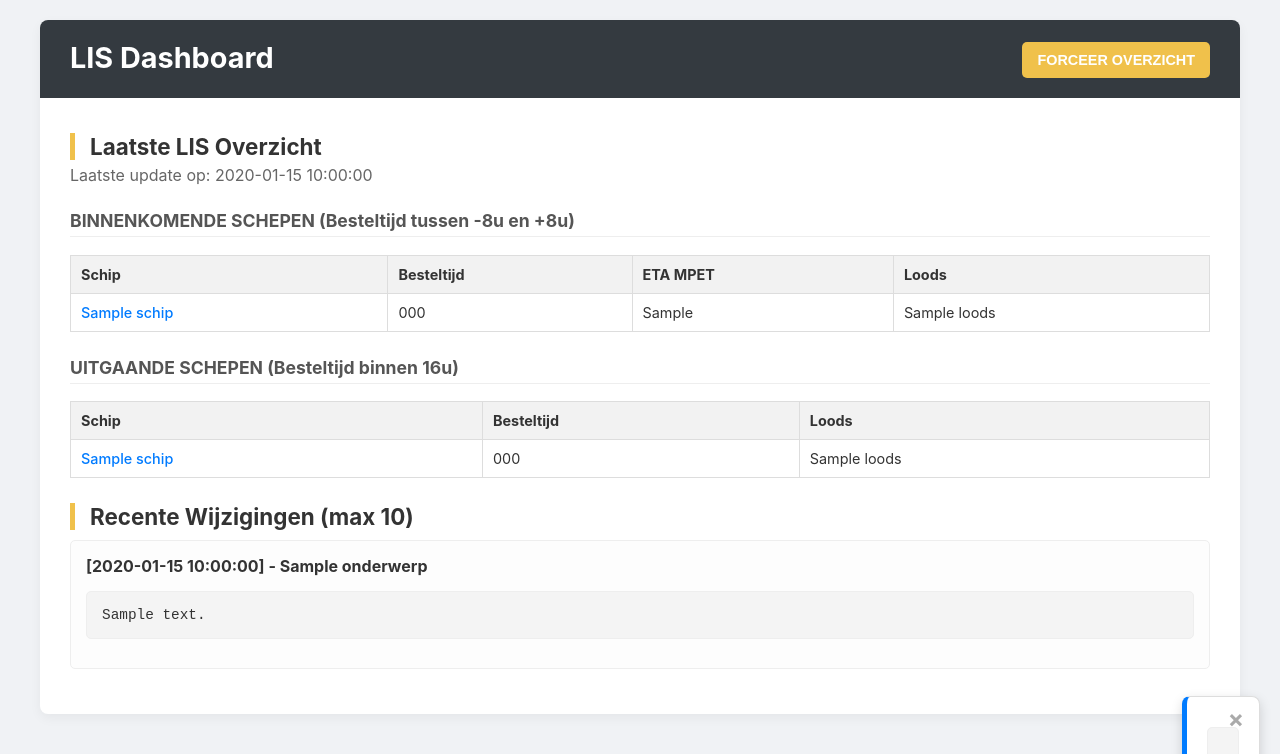
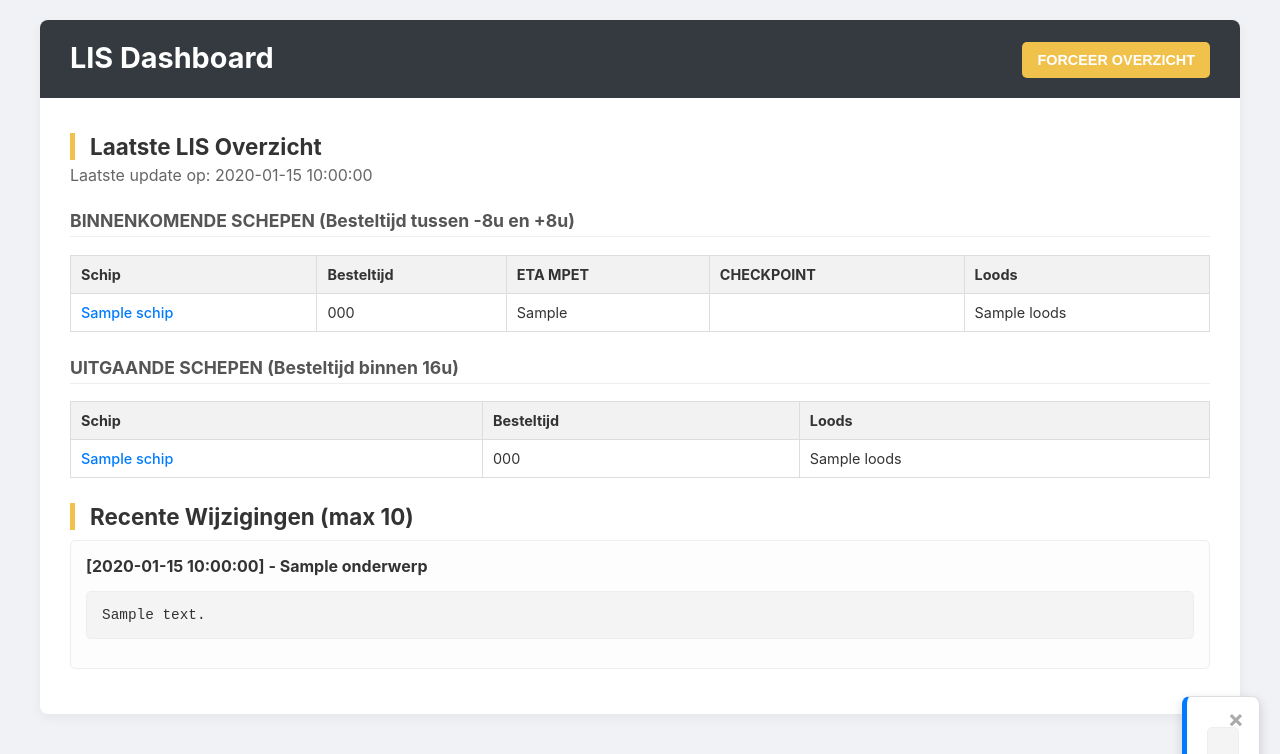
Before and after one commit to simoens/lis-cron-job, a Flask app: template templates/index.html in a window 1280 px wide. Shown: the top 754 px of the page. Run offline with Flask 3, Linux system fonts and the light colour scheme; the template is opened without the code that fills it: most values are stand-ins (such as "Sample title", 1, 10 or a date in 2020).

Commit message:
Refactor HTML styles and update table structure
add CP tabel

```diff
--- a/templates/index.html
+++ b/templates/index.html
@@ -41,7 +41,7 @@
         }
         .button {
             float: right;
-            background-color: #f0c14b; /* Gele knop (jouw aanpassing) */
+            background-color: #f0c14b; /* Gele knop */
             color: white;
             padding: 10px 15px;
             border: none;
@@ -112,8 +112,6 @@
             font-weight: 500;
         }
 
-        /* OUDE .unseen-change stijlen zijn hier VERWIJDERD */
-
         /* Wijzigingen */
         .change-item {
             background-color: #fdfdfd;
@@ -146,7 +144,7 @@
             font-weight: 500;
         }
 
-        /* --- NIEUWE STIJL VOOR DE POP-UP (TOAST) --- */
+        /* Stijl voor de Pop-up (Toast) */
         .toast-notification {
             position: fixed;
             bottom: 20px;
@@ -219,12 +217,12 @@
                                 <tr>
                                     <th>Schip</th>
                                     <th>Besteltijd</th>
-                                    <th>ETA MPET</th> <th>Loods</th>
+                                    <th>ETA MPET</th>
+                                    <th>CHECKPOINT</th> <th>Loods</th>
                                 </tr>
                             </thead>
                             <tbody>
                                 {% for schip in snapshot.content_data.INKOMEND %}
-
                                 <tr class="{% if schip.Loods == 'Loods werd toegewezen' %}pilot-assigned{% endif %}">
                                     <td>
                                         {% if schip.GisLink %}
@@ -234,7 +232,8 @@
                                         {% endif %}
                                     </td>
                                     <td>{{ schip.Besteltijd }}</td>
-                                    <td>{{ schip.berekende_eta }}</td> <td>{{ schip.Loods }}</td>
+                                    <td>{{ schip.berekende_eta }}</td>
+                                    <td>{{ schip.RTA | default('', true) }}</td> <td>{{ schip.Loods }}</td>
                                 </tr>
                                 {% endfor %}
                             </tbody>
@@ -256,7 +255,6 @@
                             </thead>
                             <tbody>
                                 {% for schip in snapshot.content_data.UITGAAND %}
-
                                 <tr class="{% if schip.Loods == 'Loods werd toegewezen' %}pilot-assigned{% endif %}">
                                     <td>
                                         {% if schip.GisLink %}
@@ -314,7 +312,7 @@
 
 
     <script>
-        // Auto-refresh script (onveranderd)
+        // Auto-refresh script
         function getDisplayedTimestamp() {
             const el = document.getElementById('timestamp-display');
             if (el) {
@@ -349,7 +347,6 @@
     <script>
         document.addEventListener('DOMContentLoaded', () => {
 
-            // 1. Haal de data van de laatste wijziging op
             {% if changes and changes[0] %}
                 const latestChange = {
                     timestamp: {{ changes[0].timestamp | tojson }},
@@ -357,26 +354,17 @@
                     content: {{ changes[0].content | tojson }}
                 };
                 const storageKey = 'seenChangeTimestamp';
-
-                // 2. Haal de laatst 'geziene' timestamp op
                 const seenTimestamp = localStorage.getItem(storageKey);
 
-                // 3. Vergelijk ze
                 if (latestChange.timestamp !== seenTimestamp) {
-                    // DIT IS EEN NIEUWE WIJZIGING!
-
-                    // 4. Vul de pop-up
                     document.getElementById('toast-header').innerText = latestChange.subject;
                     document.querySelector('#toast-body pre').innerText = latestChange.content;
 
-                    // 5. Toon de pop-up
                     const toast = document.getElementById('change-toast');
                     toast.style.display = 'block';
 
-                    // 6. Stel de 'close' knop in
                     document.getElementById('toast-close-btn').onclick = () => {
                         toast.style.display = 'none';
-                        // Sla op dat de gebruiker deze specifieke wijziging heeft gezien
                         localStorage.setItem(storageKey, latestChange.timestamp);
                     };
                 }
```
